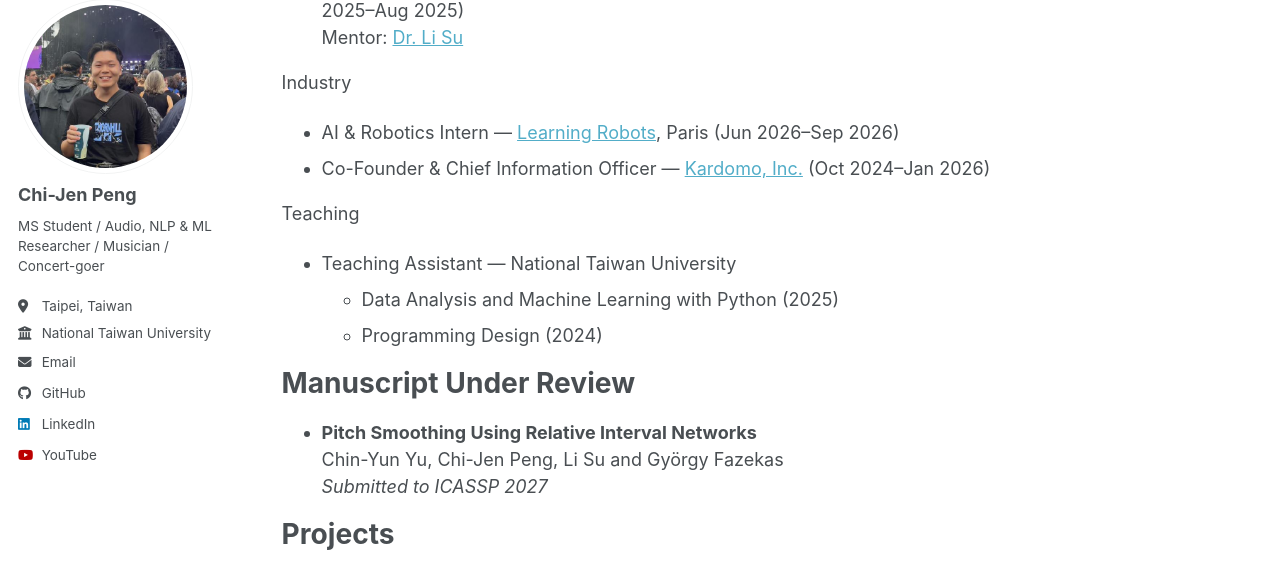
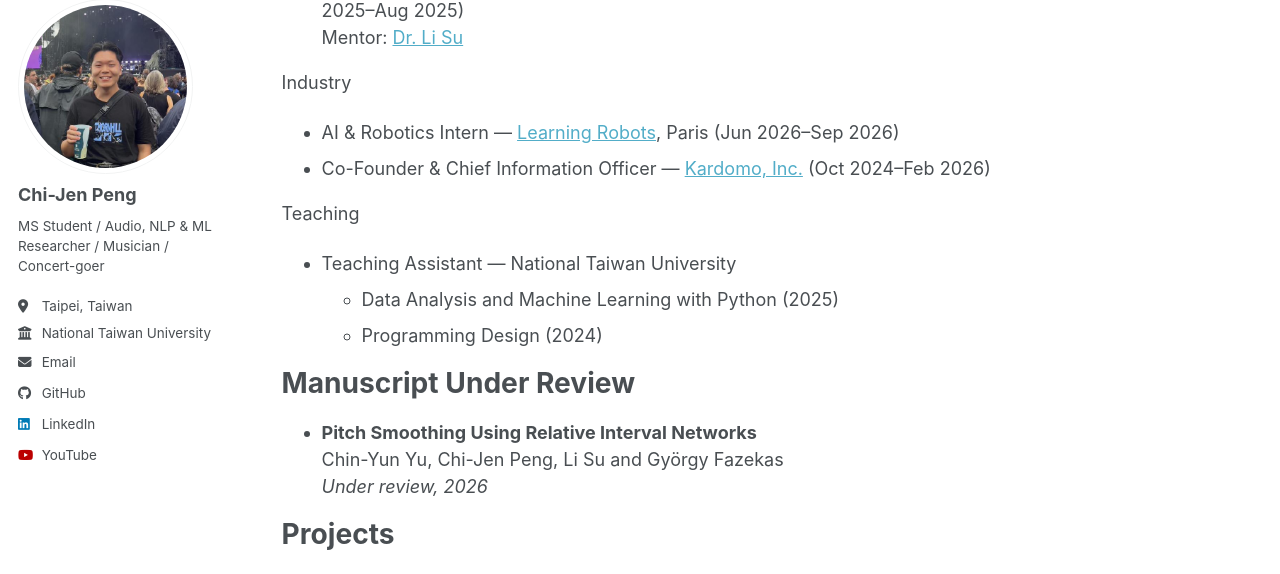
Before and after one commit to c0dypeng/c0dypeng.github.io, a Jekyll site: the page built from _pages/about.md, in a window 1280 px wide and 900 px high, scrolled down 830 px. Shown: the part 102-676 px from the top of the window. Built offline with Jekyll 4.4.1, drawn with Linux system fonts in a browser that asks for light colours; a style sheet for code colours, icons or effects is not loaded.

Commit message:
Update CV PDF and sync two facts with the resume
- files/cv.pdf replaced with the latest build of the resume.
- Kardomo end date is Feb 2026.
- Manuscript line no longer names the venue: "Under review, 2026".

Co-Authored-By: Claude Fable 5.1 <noreply@anthropic.com>

```diff
--- a/_pages/about.md
+++ b/_pages/about.md
@@ -36,7 +36,7 @@ Research
 Industry
 
 - AI & Robotics Intern — [Learning Robots](https://learningrobots.ai), Paris (Jun 2026–Sep 2026)
-- Co-Founder & Chief Information Officer — [Kardomo, Inc.](https://kardomo.com) (Oct 2024–Jan 2026)
+- Co-Founder & Chief Information Officer — [Kardomo, Inc.](https://kardomo.com) (Oct 2024–Feb 2026)
 
 Teaching
 
@@ -47,7 +47,7 @@ Teaching
 Manuscript Under Review
 ======
 
-- **Pitch Smoothing Using Relative Interval Networks**<br>Chin-Yun Yu, Chi-Jen Peng, Li Su and György Fazekas<br>*Submitted to ICASSP 2027*
+- **Pitch Smoothing Using Relative Interval Networks**<br>Chin-Yun Yu, Chi-Jen Peng, Li Su and György Fazekas<br>*Under review, 2026*
 
 Projects
 ======
```
Also changed, not shown: 1 other file.
